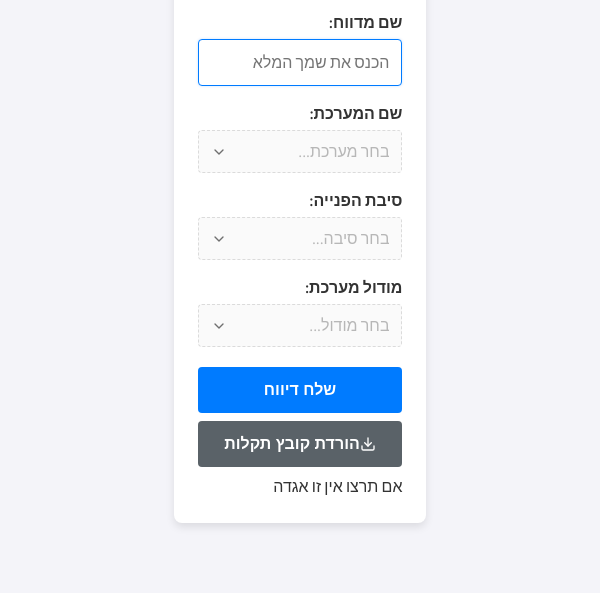
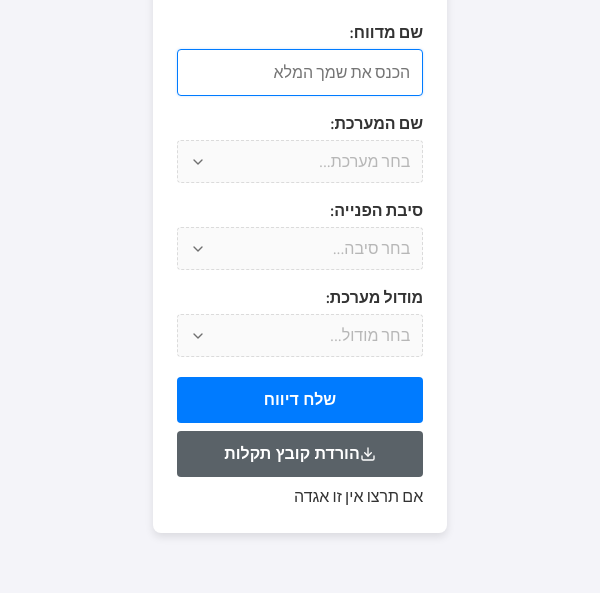
Before and after one commit to githuber20202/DefectReport, a website: page index.html in a window 600 px wide. Shown: the part 207-800 px from the top of the page. Drawn offline with Linux system fonts and the light colour scheme; no server answers.

Commit message:
update responsivity...0000000

```diff
--- a/styles.css
+++ b/styles.css
@@ -400,11 +400,9 @@ form > p {
 
 /* ✅ מסכים קטנים (טלפונים) */
 @media screen and (max-width: 700px) {
-  form {
-    width: 100%;
-    max-width: 700px; /* כאן אפשר להגדיל */
+  body {
+    padding: var(--spacing-sm);
   }
-}
 
   form {
     width: 100%; /* מלוא הרוחב עם שוליים קטנים */
@@ -462,20 +460,16 @@ form > p {
 
 /* ✅ טלפונים קטנים מאוד */
 @media screen and (max-width: 360px) {
-  /* כאן אפשר להוסיף התאמות */
-}
-
-@media screen and (min-width: 481px) and (max-width: 1024px) {
-  form {
-    width: 90%;
-    max-width: 650px; /* כאן אפשר לשנות */
+  h1 {
+    font-size: 1.5rem;
+    padding-right: 50px;
   }
-}
 
   h1::after {
     width: 40px;
     height: 40px;
   }
+
 
   .step-number {
     width: 22px;
```
